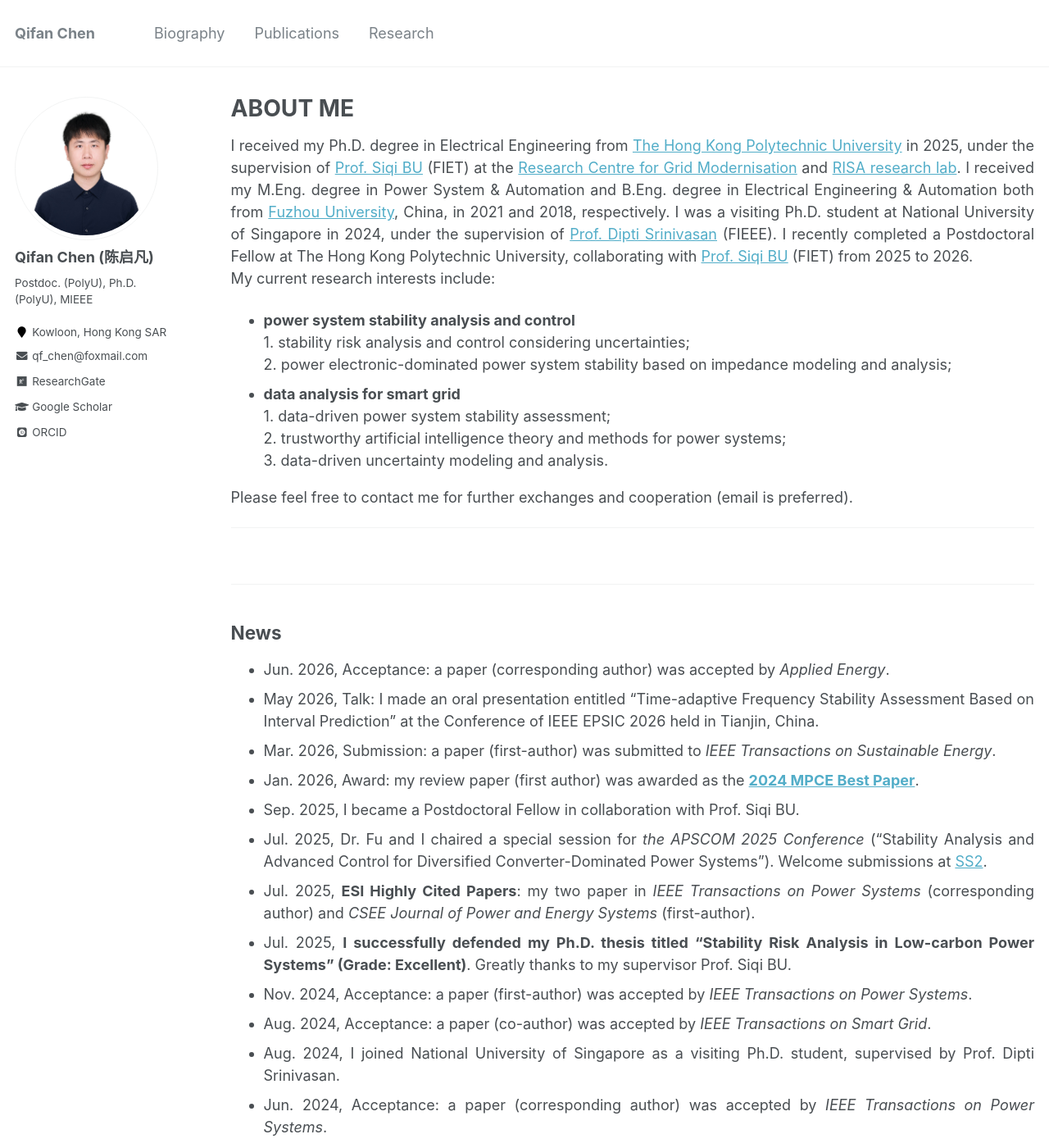
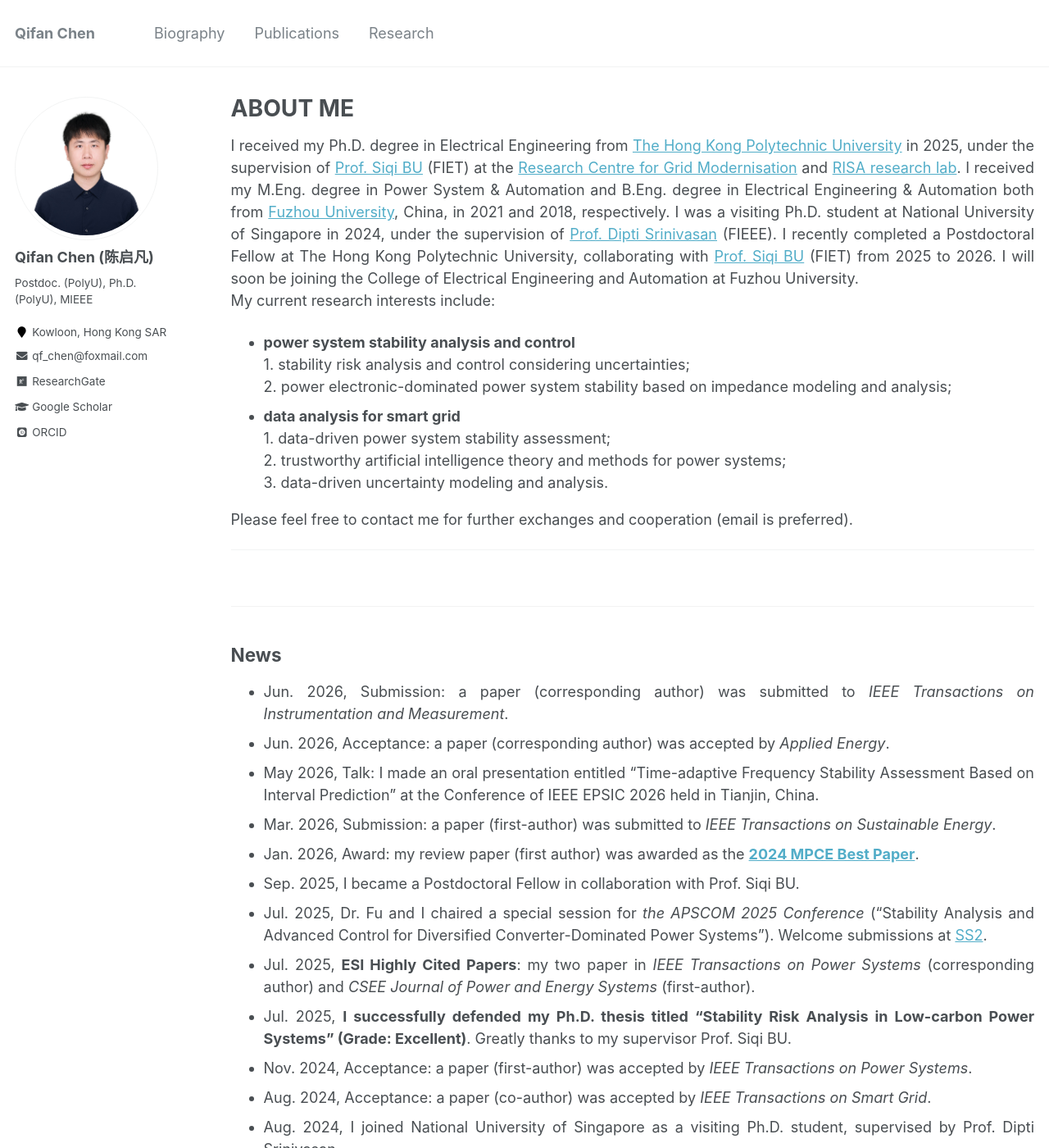
Before and after one commit to ChQf/ChQf.github.io, a Jekyll site: the page built from _pages/about.md, in a window 1280 px wide and 1400 px high. Shown: the whole window at 82% size. Built offline with Jekyll 4.4.1, drawn with Linux system fonts in a browser that asks for light colours; some web fonts are replaced.

Commit message:
Update about.md

```diff
--- a/_pages/about.md
+++ b/_pages/about.md
@@ -13,6 +13,7 @@ I received my Ph.D. degree in Electrical Engineering from [The Hong Kong Polytec
 I received my M.Eng. degree in Power System & Automation and B.Eng. degree in Electrical Engineering & Automation both from [Fuzhou University](https://dqxy.fzu.edu.cn/){:target="_blank"}, China, in 2021 and 2018, respectively.
 I was a visiting Ph.D. student at National University of Singapore in 2024, under the supervision of [Prof. Dipti Srinivasan](https://www.ece.nus.edu.sg/gems/profhome.html){:target="_blank"} (FIEEE).
 I recently completed a Postdoctoral Fellow at The Hong Kong Polytechnic University, collaborating with [Prof. Siqi BU](https://www.polyu.edu.hk/eee/people/academic-staff-and-teaching-staff/prof-bu-siqi/){:target="_blank"} (FIET) from 2025 to 2026.
+I will soon be joining the College of Electrical Engineering and Automation at Fuzhou University.
 <br>My current research interests include:
 {: .text-justify}
 * **power system stability analysis and control**
@@ -31,6 +32,7 @@ ___
 ---
 
 ## News
+* Jun. 2026, Submission: a paper (corresponding author) was submitted to *IEEE Transactions on Instrumentation and Measurement*.
 * Jun. 2026, Acceptance: a paper (corresponding author) was accepted by *Applied Energy*.
 * May 2026, Talk: I made an oral presentation entitled "Time-adaptive Frequency Stability Assessment Based on Interval Prediction" at the Conference of IEEE EPSIC 2026 held in Tianjin, China.
 * Mar. 2026, Submission: a paper (first-author) was submitted to *IEEE Transactions on Sustainable Energy*.
```
